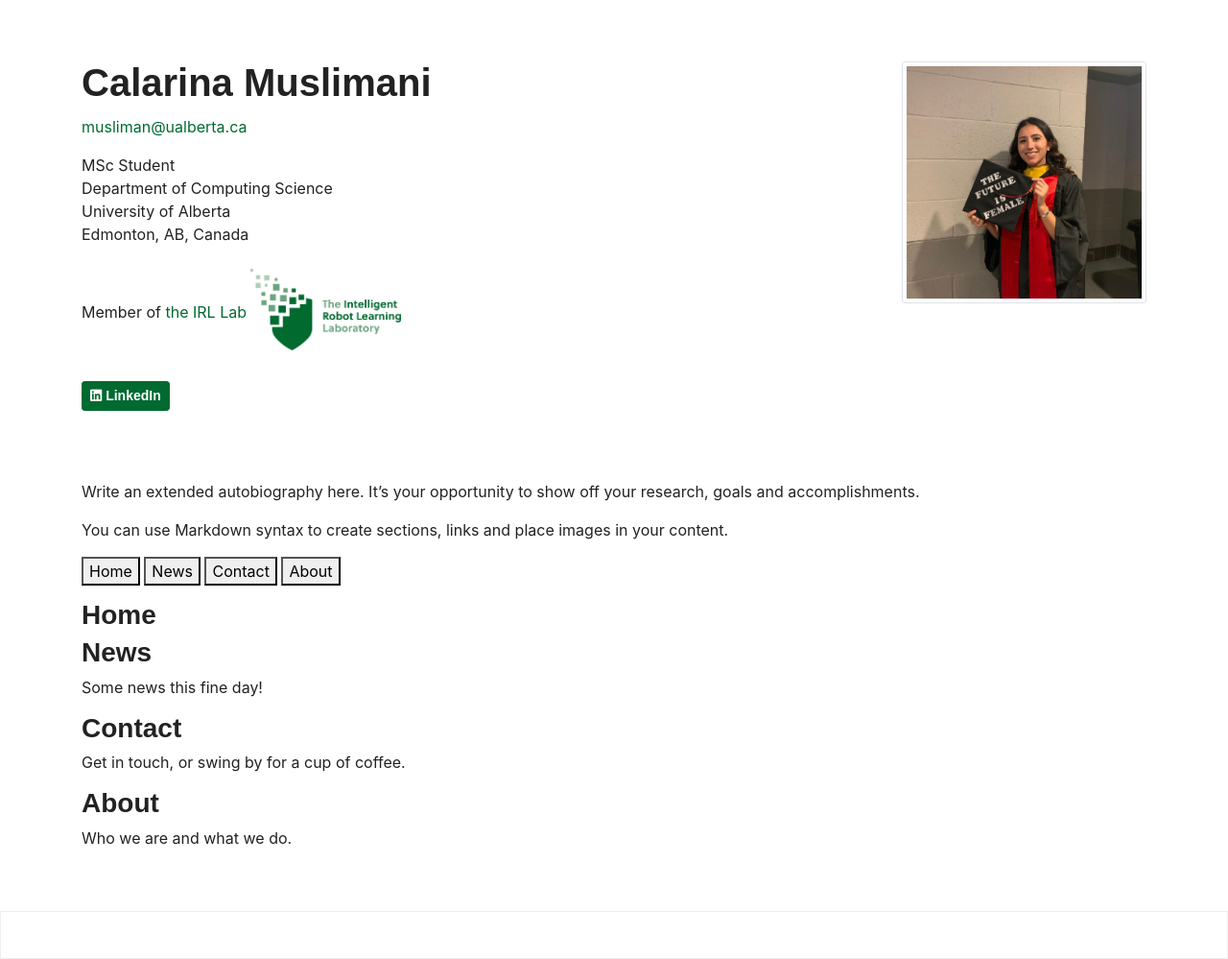
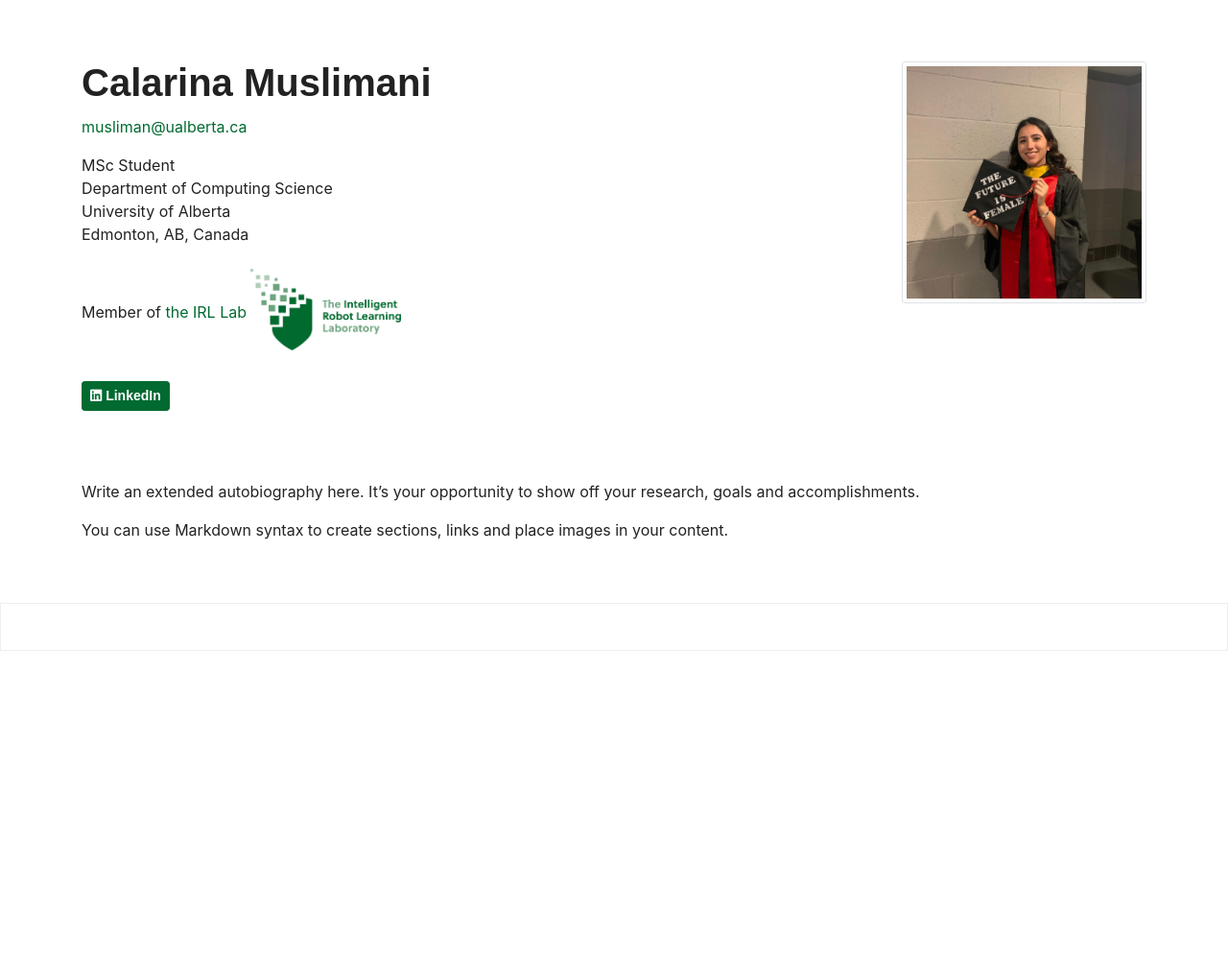
Before and after one commit to cmuslima/cmuslima.github.io, a Jekyll site: the page built from _pages/home.md, in a window 1280 px wide. Shown: the whole page at 96% size. Built offline with Jekyll 4.4.1, drawn with Linux system fonts in a browser that asks for light colours; after the commit the page ends 900 px from its top, so only the background shows below that.

Commit message:
Update home.md

```diff
--- a/_pages/home.md
+++ b/_pages/home.md
@@ -12,29 +12,3 @@ description: > # try to keep it the same as _config.yml > description field, whi
 Write an extended autobiography here. It's your opportunity to show off your research, goals and accomplishments.
 
 You can use Markdown syntax to create sections, links and place images in your content.
-
-
-<button class="tablink" onclick="openPage('Home', this, 'red')">Home</button>
-<button class="tablink" onclick="openPage('News', this, 'green')" id="defaultOpen">News</button>
-<button class="tablink" onclick="openPage('Contact', this, 'blue')">Contact</button>
-<button class="tablink" onclick="openPage('About', this, 'orange')">About</button>
-
-<div id="Home" class="tabcontent">
-  <h3>Home</h3>
-
-</div>
-
-<div id="News" class="tabcontent">
-  <h3>News</h3>
-  <p>Some news this fine day!</p>
-</div>
-
-<div id="Contact" class="tabcontent">
-  <h3>Contact</h3>
-  <p>Get in touch, or swing by for a cup of coffee.</p>
-</div>
-
-<div id="About" class="tabcontent">
-  <h3>About</h3>
-  <p>Who we are and what we do.</p>
-</div>
```
Also changed, not shown: other parts of _pages/home.md (+1 -1 lines).
